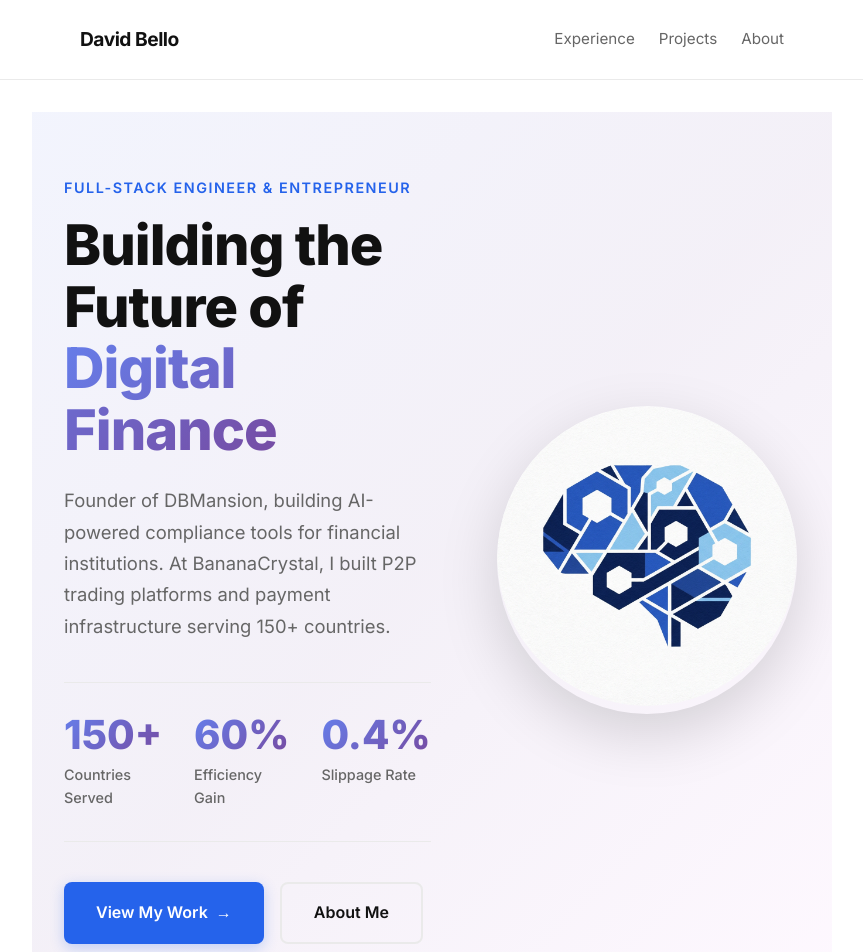
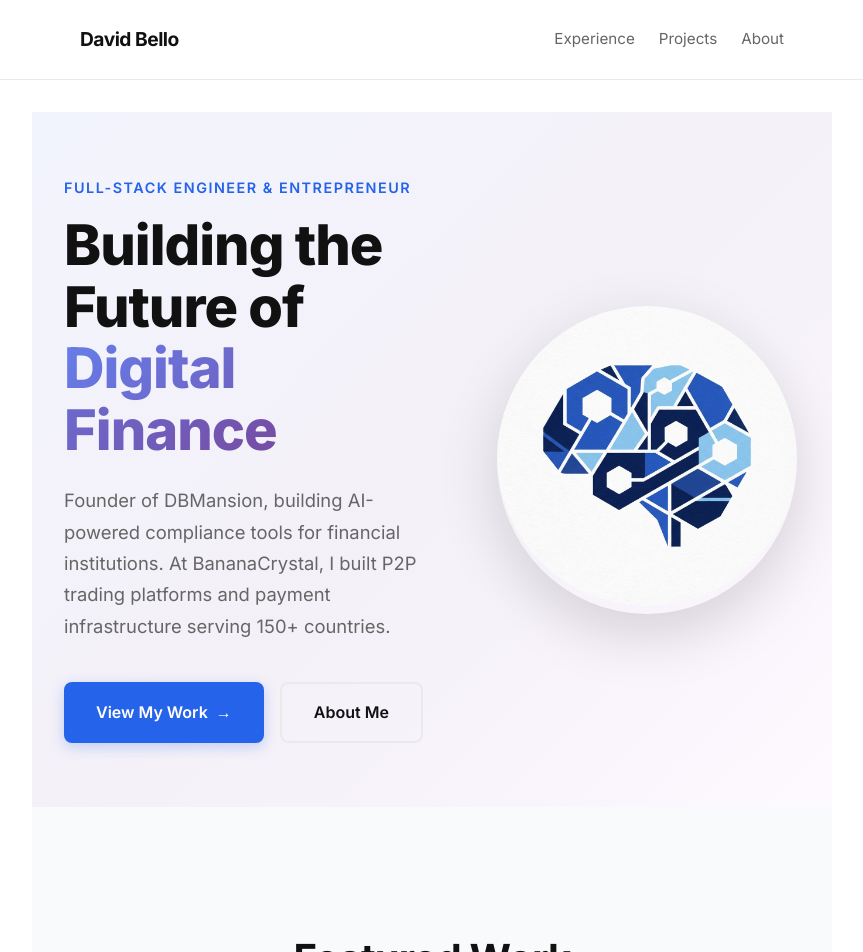
Before and after one commit to bellodavid/new-portfolio, a Next.js app: page / in a window 1280 px wide. Shown: the top 952 px of the page, without its empty margins (208-1071 px from the left). Built offline with nearby package versions, Linux system fonts and the light colour scheme.

Commit message:
fix: correct fixed header overlap and remove home page statistics, with minor content adjustments.

```diff
--- a/src/app/globals.css
+++ b/src/app/globals.css
@@ -67,6 +67,7 @@
   min-height: calc(100vh - var(--header-height) - 100px);
   /* Approx footer height */
   padding: 2rem 0;
+  padding-top: calc(var(--header-height) + 2rem);
 }
 
 /* Header Styles */
@@ -75,11 +76,13 @@
   border-bottom: 1px solid var(--border-color);
   display: flex;
   align-items: center;
-  position: sticky;
+  position: fixed;
   top: 0;
-  background: rgba(255, 255, 255, 0.9);
-  backdrop-filter: blur(5px);
-  z-index: 100;
+  left: 0;
+  right: 0;
+  background: rgba(255, 255, 255, 0.95);
+  backdrop-filter: blur(10px);
+  z-index: 1000;
 }
 
 .header-container {
@@ -1088,6 +1091,7 @@
 
   .hero-section-modern {
     padding: 3rem 1.5rem;
+    padding-top: calc(var(--header-height) + 2rem);
   }
 
   .hero-title {
@@ -1130,6 +1134,7 @@
 
   .hero-section-modern {
     padding: 2rem 1rem;
+    padding-top: calc(var(--header-height) + 1.5rem);
     min-height: auto;
   }
 
--- a/src/app/page.tsx
+++ b/src/app/page.tsx
@@ -17,22 +17,6 @@
               Founder of DBMansion, building AI-powered compliance tools for financial institutions.
               At BananaCrystal, I built P2P trading platforms and payment infrastructure serving 150+ countries.
             </p>
-
-            {/* Statistics */}
-            <div className="stats-grid">
-              <div className="stat-item">
-                <div className="stat-number">150+</div>
-                <div className="stat-label">Countries Served</div>
-              </div>
-              <div className="stat-item">
-                <div className="stat-number">60%</div>
-                <div className="stat-label">Efficiency Gain</div>
-              </div>
-              <div className="stat-item">
-                <div className="stat-number">0.4%</div>
-                <div className="stat-label">Slippage Rate</div>
-              </div>
-            </div>
 
             <div className="hero-cta">
               <Link href="/projects" className="btn-primary-modern">
--- a/src/app/projects/page.tsx
+++ b/src/app/projects/page.tsx
@@ -3,7 +3,7 @@
         <div className="projects-page">
             <h1 className="fade-in-up">Projects</h1>
             <p className="projects-intro">
-                Building the future of digital finance - from currency digitization and prediction markets to multi-chain crypto offramps and payment infrastructure. These production systems process real transactions for users across 150+ countries.
+                Building the future of digital finance, from currency digitization and prediction markets to multi-chain crypto offramps and payment infrastructure. These production systems process real transactions for users across 150+ countries.
             </p>
 
             <div className="projects-grid">
@@ -73,7 +73,7 @@
                 {/* Hedera Liquidity Pool & CEX */}
                 <div className="project-card fade-in-up delay-400">
                     <div className="project-header">
-                        <h2>BananaCrystal Liquidity Pool (Hedera ) </h2>
+                        <h2>BananaCrystal Liquidity Pool (Hedera) </h2>
                         <span className="project-badge live">Live Product</span>
                     </div>
                     <p className="project-description">
```
Also changed, not shown: src/app/about/page.tsx (+5 -5 lines).
